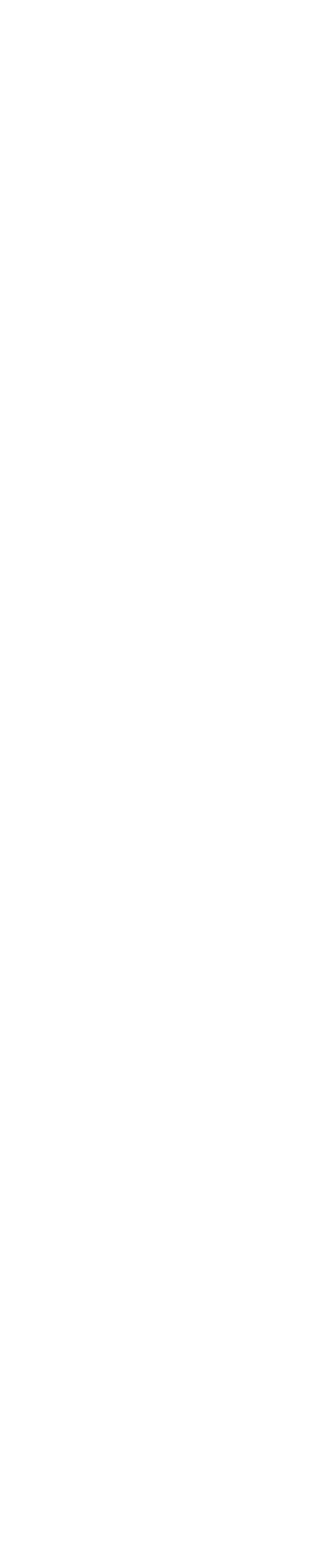
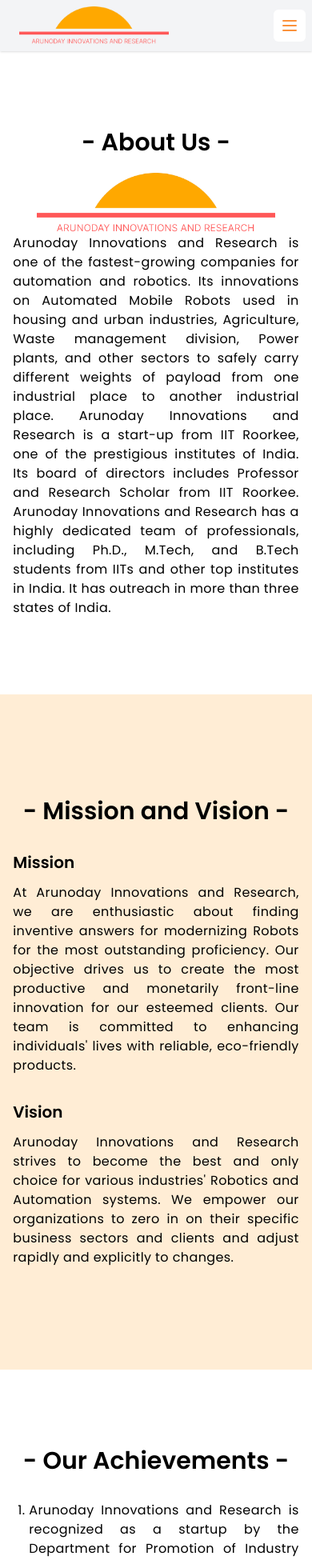
Before and after one commit to niteshjangid29/ArunodayInnovations, a React (Create React App) app: page /about in a window 390 px wide. Before the commit this address had no page. Shown: the top 1950 px of the page at 80% size. Before the commit the page ends 844 px from the top, so only its background shows below. Built offline with nearby package versions, Linux system fonts and the light colour scheme; the HTML template or start-up script is replaced by a standard one.

Commit message:
Responsive About Page and Updates

```diff
--- a/public/index.html
+++ b/public/index.html
@@ -11,7 +11,10 @@
     />
     <link rel="apple-touch-icon" href="%PUBLIC_URL%/logo192.png" />
     <link rel="manifest" href="%PUBLIC_URL%/manifest.json" />
-    <title>React App</title>
+
+    <link href="https://fonts.googleapis.com/css2?family=Poppins:wght@300;400;500;600;700;800&display=swap" rel="stylesheet">
+
+    <title>Arunoday Innovations and Research</title>
   </head>
   <body>
     <noscript>You need to enable JavaScript to run this app.</noscript>
--- a/src/App.js
+++ b/src/App.js
@@ -3,6 +3,7 @@
 import { FontAwesomeIcon } from './components/FontAwesomeIcons'
 import Gallery from "./pages/Gallery";
 import Team from "./pages/Team";
+import About from "./pages/About";
 
 function App() {
   return (
@@ -10,6 +11,7 @@
       <BrowserRouter>
         <Routes>
           <Route exact path="/" element={<Home />}></Route>
+          <Route exact path="/about" element={<About />}></Route>
           <Route exact path="/gallery" element={<Gallery />}></Route>
           <Route exact path="/team" element={<Team />}></Route>
         </Routes>
--- a/src/Data/navbarData.jsx
+++ b/src/Data/navbarData.jsx
@@ -5,7 +5,7 @@
     },
     {
         itemName: "About",
-        itemUrl: "/"
+        itemUrl: "/about"
     },
     {
         itemName: "Projects",
--- a/src/Data/sponsorsData.jsx
+++ b/src/Data/sponsorsData.jsx
@@ -12,6 +12,10 @@
     title: "IIT Roorkee",
   },
   {
+    logo: "./images/iHubDivyasampark.png",
+    title: "iHub Divyasampark"
+  },
+  {
     logo: "./images/tides.png",
     title: "Tides",
   },
--- a/src/components/MemberCard.jsx
+++ b/src/components/MemberCard.jsx
@@ -9,7 +9,7 @@
       <div className="xl:basis-3/4 md:basis-2/3 flex flex-col p-5">
         <h1 className="font-bold text-lg">{props.name}</h1>
         <h2 className="font-semibold text-md">{props.position}</h2>
-        <p>{props.about}</p>
+        <p className="text-justify">{props.about}</p>
         <div className="flex w-full justify-end">
           <a
             className="pt-2 pb-2.5 px-3 rounded-md leading-none bg-red-500 text-white font-semibold"
--- a/src/components/Navbar.jsx
+++ b/src/components/Navbar.jsx
@@ -6,7 +6,7 @@
   const [isOpen, setIsOpen] = useState(false);
   return (
     <div>
-      <nav className="bg-white shadow">
+      <nav className="bg-gray-100 shadow w-full">
         <div className="max-w-7xl mx-auto px-4 sm:px-6 lg:px-8">
           <div className="flex items-center justify-between h-16">
             <div className="flex items-center w-full justify-between">
--- a/src/components/Sponsors.jsx
+++ b/src/components/Sponsors.jsx
@@ -71,11 +71,11 @@
         </div>
       </div>
 
-      <div className="md:flex hidden flex-wrap justify-center w-3/5 m-auto">
+      <div className="md:flex hidden flex-wrap justify-center lg:w-3/5 w-4/5 m-auto">
         {sliderData.map((slide, index) => {
           return (
             <img
-              className="w-16 p-2 md:p-6 basis-1/5"
+              className="w-16 p-2 md:p-6 basis-1/6"
               src={slide.logo}
               alt={slide.title}
               key={index}
--- /dev/null
+++ b/src/pages/About.jsx
@@ -0,0 +1,91 @@
+import React from "react";
+import Navbar from "./../components/Navbar";
+
+const About = () => {
+  return (
+    <div>
+      <Navbar />
+
+      <div>
+        <div className="flex flex-col py-24 md:w-4/6 sm:w-10/12 w-11/12 m-auto">
+          <h1 className="font-[poppins] font-[600] text-3xl text-center mb-5">- About Us -</h1>
+          <img className="md:w-3/6 w-5/6 m-auto" src="./images/logo.png" alt="logo" />
+          <div>
+            <p className="font-[poppins] tracking-wide text-justify">Arunoday Innovations and Research is one of the fastest-growing companies for automation and robotics. Its innovations on Automated Mobile Robots used in housing and urban industries, Agriculture, Waste management division, Power plants, and other sectors to safely carry different weights of payload from one industrial place to another industrial place. Arunoday Innovations and Research is a start-up from IIT Roorkee, one of the prestigious institutes of India. Its board of directors includes Professor and Research Scholar from IIT Roorkee. Arunoday Innovations and Research has a highly dedicated team of professionals, including Ph.D., M.Tech, and B.Tech students from IITs and other top institutes in India. It has outreach in more than three states of India.</p>
+          </div>
+        </div>
+      </div>
+
+
+      <div className="bg-orange-100 py-8">
+        <div className="flex flex-col py-24 md:w-4/6 sm:w-10/12 w-11/12 m-auto">
+          <h1 className="font-[poppins] font-[600] text-3xl text-center">
+            - Mission and Vision -
+          </h1>
+          <div>
+            <h2 className="font-[600] mb-3 mt-8 font-[poppins] text-xl">
+              Mission
+            </h2>
+            <p className="font-[poppins] font-[400] tracking-wide text-justify">
+              At Arunoday Innovations and Research, we are enthusiastic about
+              finding inventive answers for modernizing Robots for the most
+              outstanding proficiency. Our objective drives us to create the
+              most productive and monetarily front-line innovation for our
+              esteemed clients. Our team is committed to enhancing individuals'
+              lives with reliable, eco-friendly products.
+            </p>
+          </div>
+          <div>
+            <h2 className="font-[600] mb-3 mt-8 font-[poppins] text-xl">
+              Vision
+            </h2>
+            <p className="font-[poppins] font-[400] tracking-wide text-justify">
+              Arunoday Innovations and Research strives to become the best and
+              only choice for various industries' Robotics and Automation
+              systems. We empower our organizations to zero in on their specific
+              business sectors and clients and adjust rapidly and explicitly to
+              changes.
+            </p>
+          </div>
+        </div>
+      </div>
+
+      <div>
+        <div className="flex flex-col py-24 md:w-4/6 sm:w-10/12 w-11/12 m-auto">
+          <h1 className="font-[poppins] font-[600] text-3xl text-center mb-5">
+            - Our Achievements -
+          </h1>
+          <ul className="ml-5 tracking-wide text-justify">
+            <li className="list-decimal font-[poppins] my-3">
+              Arunoday Innovations and Research is recognized as a startup by
+              the Department for Promotion of Industry and Internal Trade,
+              Ministry of Commerce and Industry, Govt. of India.
+            </li>
+            <li className="list-decimal font-[poppins] my-3">
+              Arunoday Innovations and Research is incubated by Technology
+              Innovation & Development of Entrepreneurship Support (TIDES)
+              Business Incubator under the aegis of Technology Incubation and
+              Entrepreneurship Development Society (TIDES) at the Indian
+              Institute of Technology Roorkee.
+            </li>
+            <li className="list-decimal font-[poppins] my-3">
+              Project on Multi-Agent-based Automated Mobile Robots (AMRs) of
+              Arunoday Innovations and Research received a fund of{" "}
+              <strong className="font-[600]">INR 1 million</strong> from the
+              NIDHI PRAYAS Scheme under the Department of Science and
+              Technology, Govt. of India.
+            </li>
+            <li className="list-decimal font-[poppins] my-3">
+              Arunoday Innovations and Research is the industrial collaborator
+              with iHUB IIT Roorkee for the project titled “Design and
+              development of a low-cost compact automated guided vehicle for
+              payload movement in housing and urban industries.”
+            </li>
+          </ul>
+        </div>
+      </div>
+    </div>
+  );
+};
+
+export default About;
--- a/src/pages/Home.jsx
+++ b/src/pages/Home.jsx
@@ -10,7 +10,7 @@
       <Navbar />
       <Sponsors />
 
-      <div className="flex flex-col my-6 py-6 md:py-10 items-center bg-orange-50">
+      <div className="flex flex-col my-6 py-6 md:py-10 items-center bg-orange-100">
         <h1 className="font-semibold md:font-medium text-xl md:text-2xl lg:text-3xl">
           - Board Members -
         </h1>
```
Also changed, not shown: public/images/iHubDivyasampark.png (added), 1 other file (tests, documents, lock files or other folders).
